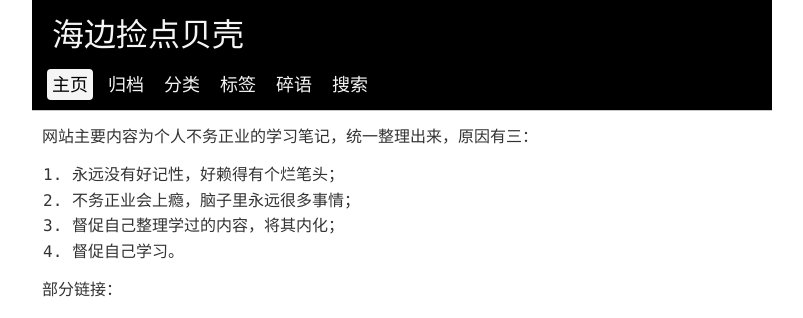
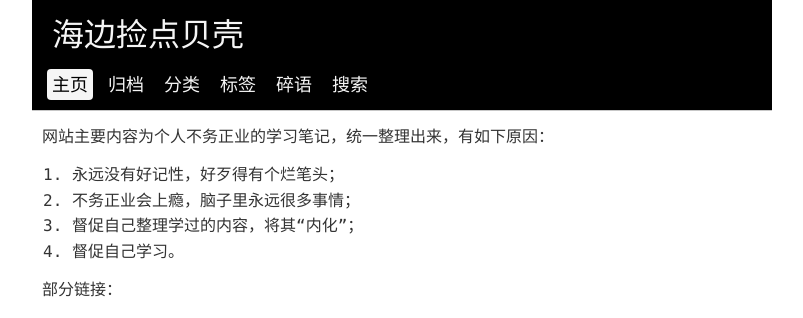
Before and after one commit to xienotes/xienotes.github.io, a Jekyll site: the page built from index.html, in a window 1280 px wide. Shown: the top 318 px of the page, without its empty margins (238-1041 px from the left). Built offline with Jekyll 4.4.1, drawn with Linux system fonts in a browser that asks for light colours; the list of posts is cut into pages by our own code.

Commit message:
change in the introduction page

```diff
--- a/_includes/homeintro.md
+++ b/_includes/homeintro.md
@@ -1,7 +1,7 @@
-网站主要内容为个人不务正业的学习笔记，统一整理出来，原因有三：
-   1. 永远没有好记性，好赖得有个烂笔头；
+网站主要内容为个人不务正业的学习笔记，统一整理出来，有如下原因：
+   1. 永远没有好记性，好歹得有个烂笔头；
    2. 不务正业会上瘾，脑子里永远很多事情；
-   3. 督促自己整理学过的内容，将其内化；
+   3. 督促自己整理学过的内容，将其“内化”；
    4. 督促自己学习。
 
 部分链接：
```
